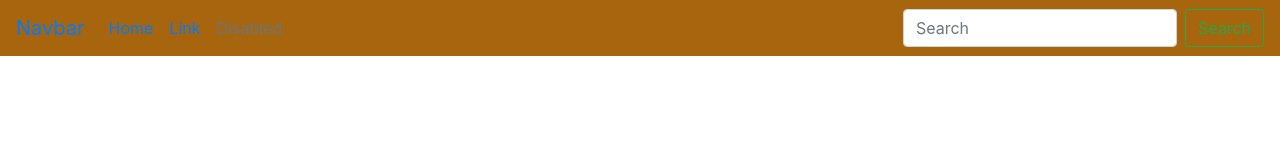
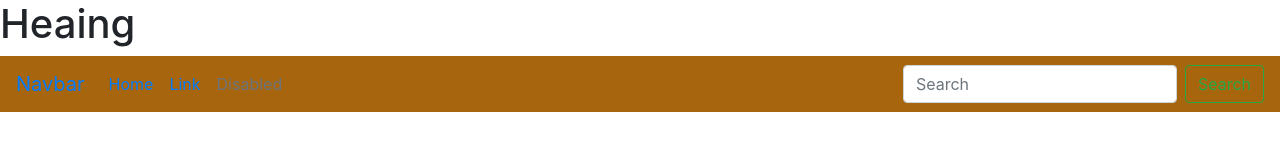
Before and after one commit to Devon323/test30, a plain HTML site: page index.html in a window 1280 px wide. Drawn offline with nearby package versions, Linux system fonts and the light colour scheme.

Commit message:
heading added

```diff
--- a/index.html
+++ b/index.html
@@ -17,6 +17,7 @@
     <link rel="stylesheet" href="css/style.css" />
   </head>
   <body>
+<h1>Heaing</h1>
     <nav class="navbar navbar-expand-lg nav-colour">
       <a class="navbar-brand" href="#">Navbar</a>
       <button
```
